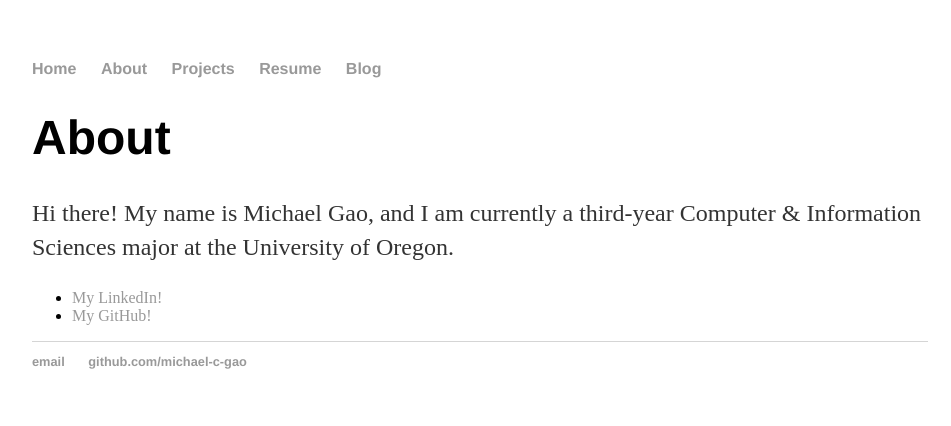
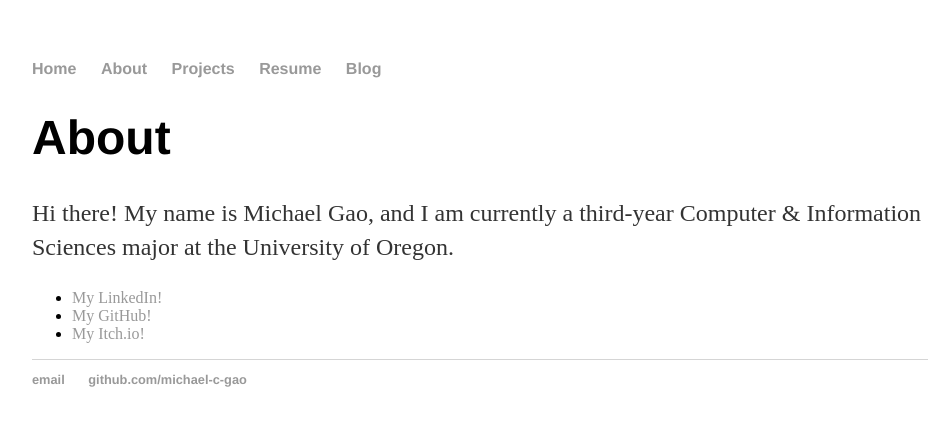
Before and after one commit to michael-c-gao/WebsiteOfMichael, a Jekyll site: the page built from about/index.html, in a window 1280 px wide. Shown: the top 426 px of the page, without its empty margins (160-1111 px from the left). Built offline with Jekyll 4.4.1, drawn with Linux system fonts in a browser that asks for light colours.

Commit message:
Update index.html

```diff
--- a/about/index.html
+++ b/about/index.html
@@ -10,5 +10,6 @@ title: About Michael Gao
 			<ul class="contacts">
 				<li><a href="https://www.linkedin.com/in/michael-c-gao/">My LinkedIn!</a></li>
 				<li><a href="https://github.com/michael-c-gao">My GitHub!</a></li>
+				<li><a href="https://mexhal.itch.io/">My Itch.io!</a></li>
 				</ul>
 		</div>
```
